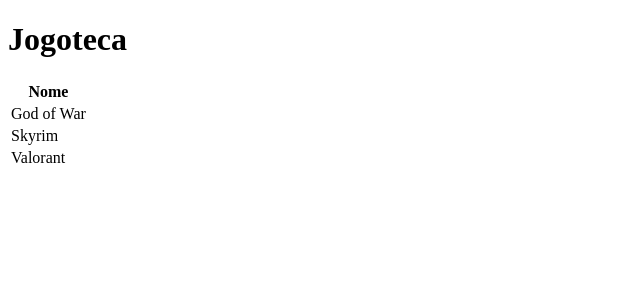
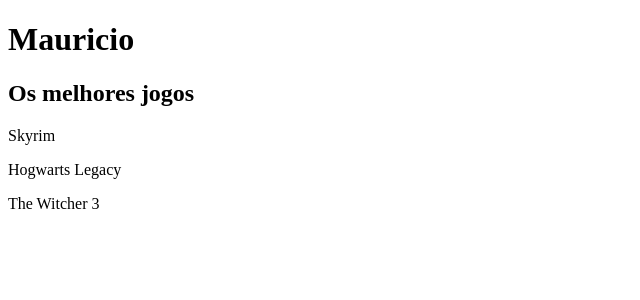
Before and after one commit to mauricio-goulart/Flask, a Flask app: page / in a window 1280 px wide. Shown: the top 300 px of the page, without its empty margins (0-640 px from the left). Run offline with Flask 2, Linux system fonts and the light colour scheme.

Commit message:
Update index.html

```diff
--- a/templates/index.html
+++ b/templates/index.html
@@ -3,31 +3,17 @@
   <head>
     <meta charset="utf-8">
     <meta name="viewport" content="width=device-width, initial-scale=1">
-    <title>Jogoteca</title>
+    <title>{{ titulo }}</title>
   </head>
   <body>
-    <div class="container">
-        <div class="page-header">
-            <h1>Jogoteca</h1>
-        </div>
-        <table class="table table-striped table-responsive table-bordered">
-            <thead class="thead-default">
-                <tr>
-                    <th>Nome</th>
-                </tr>
-            </thead>
-            <tbody>
-                <tr>
-                    <td>God of War</td>
-                </tr>
-                <tr>
-                    <td>Skyrim</td>
-                </tr>
-                <tr>
-                    <td>Valorant</td>
-                </tr>
-            </tbody>
-        </table>
-    </div>
+    <header>
+        <h1>Mauricio</h1>
+    </header>
+    <section>
+        <h1>Os melhores jogos</h1>
+        {% for jogo in jogos %}
+        <p>{{ jogo }}</p>
+        {% endfor  %}
+    </section>
   </body>
 </html>
```
